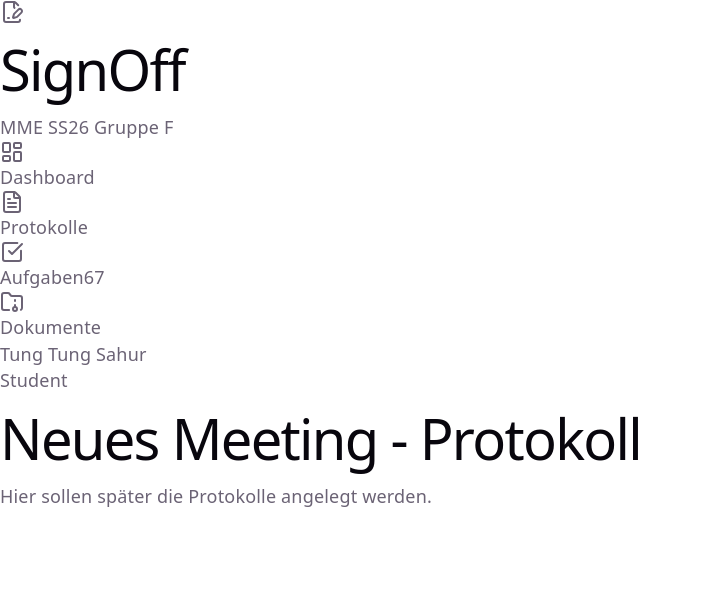
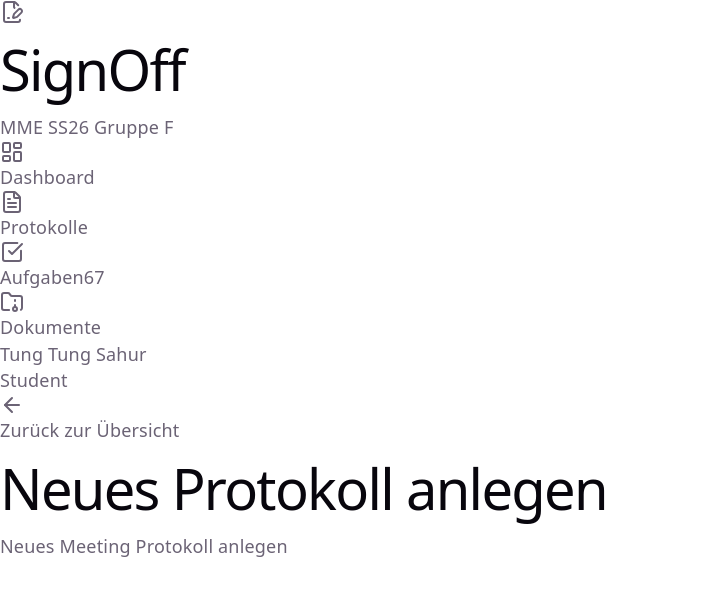
Before and after one commit to BastianOch/MME_SS26_Gruppe_F_SignOff, a React app in the folder frontend/: page /protokolle/neu in a window 1280 px wide. Shown: the top 596 px of the page, without its empty margins (0-701 px from the left). Built offline with nearby package versions, Linux system fonts and the light colour scheme; the HTML template or start-up script is replaced by a standard one.

Commit message:
Added a "Zurück" button and a basic header allowing the user to start up a new protocoll

```diff
--- a/frontend/src/pages/NewProtocolPage.jsx
+++ b/frontend/src/pages/NewProtocolPage.jsx
@@ -14,9 +14,20 @@ import {
 function NewProtocolPage() {
   const navigate = useNavigate()
   return (
-    <main>
-      <h1>Neues Meeting - Protokoll</h1>
-      <p>Hier sollen später die Protokolle angelegt werden.</p>
+    // max-w-4xl here is very important to make sure that the form does not stretch too much on larger screens, which would make it harder to read and fill out. The padding ensures that there is enough space around the content, making it more visually appealing and easier to interact with.
+    <main className="flex-1 overflow-y-auto p-6 md:p-10 max-w-4xl">
+      {/* Lets start of with a "zurück" button & the header */}
+      <div classname="mb-6">
+        <Link to="/protokolle" className="flex items-center gap-2 text-gray-500 hover:text-gray-700 transition-colors">
+          <ArrowLeft className="w-4 h-4" />
+          <span>Zurück zur Übersicht</span>
+        </Link>
+        <h1 className="text-2xl font-bold text-gray-900"> Neues Protokoll anlegen</h1>
+        <p className="text-sm text-gray-500 mt-1">
+          Neues Meeting Protokoll anlegen
+        </p>
+      </div>
+
     </main>
   )
 }
```
